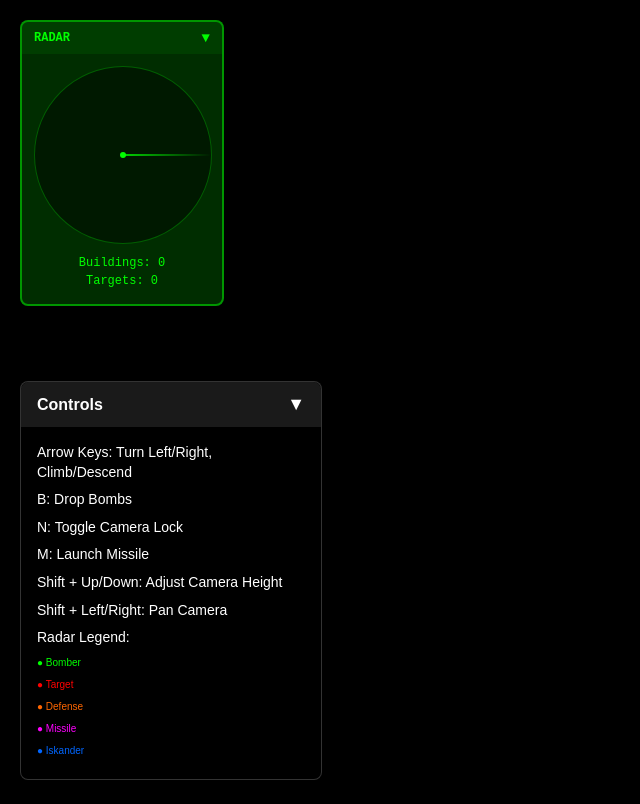
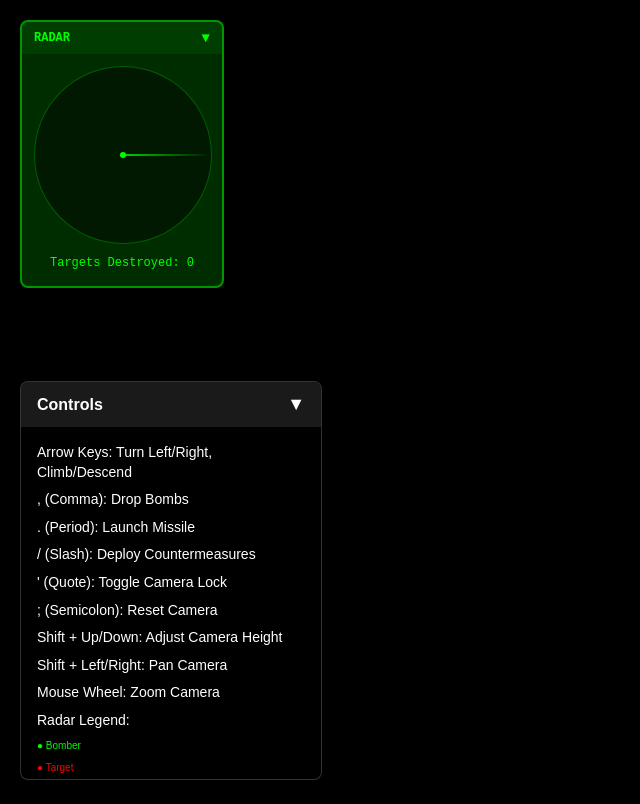
Before and after one commit to abdullah-aa/ManicureBomber, a website: page src/index.html in a window 1280 px wide. Shown: the whole page, without its empty margins (0-640 px from the left). Drawn offline with Linux system fonts and the light colour scheme.

Commit message:
Update controls and radar display for improved gameplay experience
- Changed key mappings for bomb and missile actions to use more intuitive keys: Comma for dropping bombs, Period for launching missiles, and added new controls for deploying countermeasures, toggling camera lock, and resetting the camera.
- Updated the radar display to reflect the change from building count to targets destroyed, enhancing clarity in the score display.
- Optimized radar update logic by removing unnecessary parameters, streamlining performance.

```diff
--- a/src/game/Game.ts
+++ b/src/game/Game.ts
@@ -246,7 +246,7 @@ export class Game {
 
                 // Update radar less frequently
                 if (currentTime - this.lastRadarUpdateTime > this.radarUpdateInterval) {
-                    this.radarManager.update(this.bomber, this.terrainManager, this.destroyedBuildings, this.destroyedTargets, this.iskanderMissiles);
+                    this.radarManager.update(this.bomber, this.terrainManager, this.destroyedTargets, this.iskanderMissiles);
                     this.lastRadarUpdateTime = currentTime;
                 }
 
--- a/src/index.html
+++ b/src/index.html
@@ -242,11 +242,14 @@
         </div>
         <div id="instructionsContent">
             <div>Arrow Keys: Turn Left/Right, Climb/Descend</div>
-            <div>B: Drop Bombs</div>
-            <div>N: Toggle Camera Lock</div>
-            <div>M: Launch Missile</div>
+            <div>, (Comma): Drop Bombs</div>
+            <div>. (Period): Launch Missile</div>
+            <div>/ (Slash): Deploy Countermeasures</div>
+            <div>' (Quote): Toggle Camera Lock</div>
+            <div>; (Semicolon): Reset Camera</div>
             <div>Shift + Up/Down: Adjust Camera Height</div>
             <div>Shift + Left/Right: Pan Camera</div>
+            <div>Mouse Wheel: Zoom Camera</div>
             <div id="radarLegend">
                 <div>Radar Legend:</div>
                 <div style="font-size: 10px; margin-top: 8px;">
@@ -271,8 +274,7 @@
                 <div class="radar-bomber"></div>
             </div>
             <div id="scoreDisplay">
-                <div>Buildings: <span id="buildingCount">0</span></div>
-                <div>Targets: <span id="targetCount">0</span></div>
+                <div>Targets Destroyed: <span id="targetCount">0</span></div>
             </div>
         </div>
     </div>
--- a/src/ui/RadarManager.ts
+++ b/src/ui/RadarManager.ts
@@ -13,7 +13,6 @@ interface RadarMarker {
 
 export class RadarManager {
     private radarDisplay: HTMLElement;
-    private buildingCountElement: HTMLElement;
     private targetCountElement: HTMLElement;
     private radarRadius: number = 500; // Radar range in game units
     private radarPixelRadius: number = 88; // Radar display radius in pixels
@@ -35,7 +34,6 @@ export class RadarManager {
 
     constructor() {
         this.radarDisplay = document.getElementById('radarDisplay')!;
-        this.buildingCountElement = document.getElementById('buildingCount')!;
         this.targetCountElement = document.getElementById('targetCount')!;
         this.createRadarPulseStyles();
         this.initializeMarkerPool();
@@ -110,7 +108,7 @@ export class RadarManager {
         document.head.appendChild(style);
     }
 
-    public update(bomber: B2Bomber, terrainManager: TerrainManager, destroyedBuildings: number, destroyedTargets: number, iskanderMissiles: IskanderMissile[] = []): void {
+    public update(bomber: B2Bomber, terrainManager: TerrainManager, destroyedTargets: number, iskanderMissiles: IskanderMissile[] = []): void {
         // Performance optimization: limit update frequency
         const currentTime = performance.now();
         if (currentTime - this.lastUpdateTime < this.updateInterval) {
@@ -212,7 +210,6 @@ export class RadarManager {
         this.updateMissileMarkers(bomberPosition, bomberRotationY, cosY, sinY, terrainManager, markerCount);
 
         // Update score display
-        this.buildingCountElement.textContent = destroyedBuildings.toString();
         this.targetCountElement.textContent = destroyedTargets.toString();
     }
 
```
